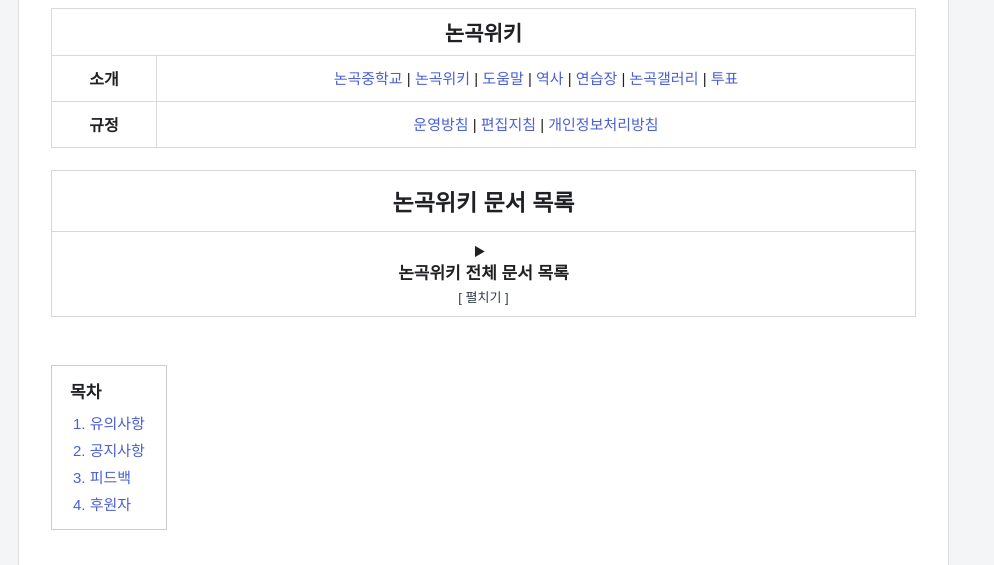
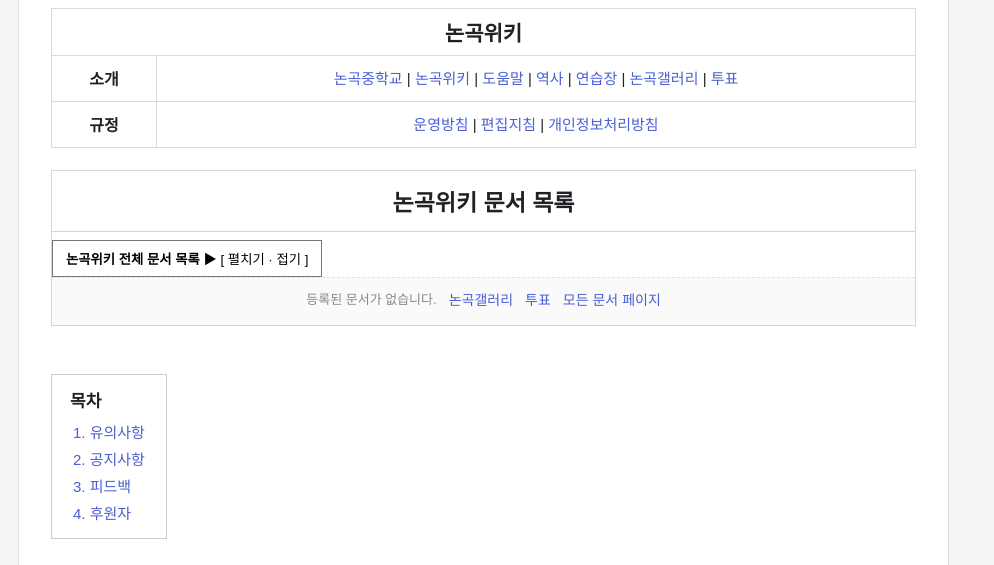
Before and after one commit to tjrtmdcks0917-crypto/nongok-wiki, a Python web app: template templates/index.html in a window 1280 px wide. Shown: the part 825-1390 px from the top of the page, without its empty margins (0-994 px from the left). Run offline with Jinja, Linux system fonts and the light colour scheme; the template is opened without the code that fills it, so the values that code supplies are empty.

Commit message:
Make homepage document groups truly collapsible

```diff
--- a/templates/index.html
+++ b/templates/index.html
@@ -23,13 +23,14 @@
 
 <section class="home-doc-directory">
   <h2>논곡위키 문서 목록</h2>
+
   {% for group in document_groups %}
-  <details class="home-doc-group">
-    <summary>
+  <div class="home-doc-group">
+    <button class="home-doc-toggle" type="button" aria-expanded="false" aria-controls="home-doc-panel-{{loop.index}}" onclick="toggleHomeDocs(this)">
       <strong>{{group.label}}</strong>
-      <span class="home-toggle"><span class="open-text">[ 펼치기 ]</span><span class="close-text">[ 접기 ]</span></span>
-    </summary>
-    <div class="home-doc-links">
+      <span class="home-doc-control"><span class="arrow">▶</span> [ 펼치기 · 접기 ]</span>
+    </button>
+    <div class="home-doc-links" id="home-doc-panel-{{loop.index}}" hidden>
       {% for title in group.items %}
         <a href="{{url_for('wiki',title=title)}}">{{title}}</a>
       {% else %}
@@ -41,14 +42,15 @@
         <a href="{{url_for('polls')}}">투표</a>
       {% endif %}
     </div>
-  </details>
+  </div>
   {% endfor %}
-  <details class="home-doc-group home-doc-all">
-    <summary>
+
+  <div class="home-doc-group home-doc-all">
+    <button class="home-doc-toggle" type="button" aria-expanded="false" aria-controls="home-doc-panel-all" onclick="toggleHomeDocs(this)">
       <strong>논곡위키 전체 문서 목록</strong>
-      <span class="home-toggle"><span class="open-text">[ 펼치기 ]</span><span class="close-text">[ 접기 ]</span></span>
-    </summary>
-    <div class="home-doc-links">
+      <span class="home-doc-control"><span class="arrow">▶</span> [ 펼치기 · 접기 ]</span>
+    </button>
+    <div class="home-doc-links" id="home-doc-panel-all" hidden>
       {% for title in all_document_titles %}
         <a href="{{url_for('wiki',title=title)}}">{{title}}</a>
       {% else %}
@@ -58,8 +60,20 @@
       <a href="{{url_for('polls')}}">투표</a>
       <a href="{{url_for('all_pages')}}">모든 문서 페이지</a>
     </div>
-  </details>
+  </div>
 </section>
+
+<script>
+function toggleHomeDocs(button){
+  const panelId = button.getAttribute('aria-controls');
+  const panel = document.getElementById(panelId);
+  const expanded = button.getAttribute('aria-expanded') === 'true';
+  button.setAttribute('aria-expanded', expanded ? 'false' : 'true');
+  panel.hidden = expanded;
+  const arrow = button.querySelector('.arrow');
+  if (arrow) arrow.textContent = expanded ? '▶' : '▼';
+}
+</script>
 <div class="toc"><b>목차</b><a href="#notice">1. 유의사항</a><a href="#news">2. 공지사항</a><a href="#feedback">3. 피드백</a><a href="#supporters">4. 후원자</a></div>
 <h2 class="section" id="notice">1. 유의사항 {% if current_user and current_user.role=='admin' %}<a href="{{url_for('edit_homepage_section',section_key='notice')}}" style="font-size:14px;font-weight:normal">[편집]</a>{% endif %}</h2><div>{{ sections.notice|e|replace('\n', '<br>'|safe) }}</div>
 <h2 class="section" id="news">2. 공지사항 {% if current_user and current_user.role=='admin' %}<a href="{{url_for('edit_homepage_section',section_key='news')}}" style="font-size:14px;font-weight:normal">[편집]</a>{% endif %}</h2><div>{{ sections.news|e|replace('\n', '<br>'|safe) }}</div>
```
